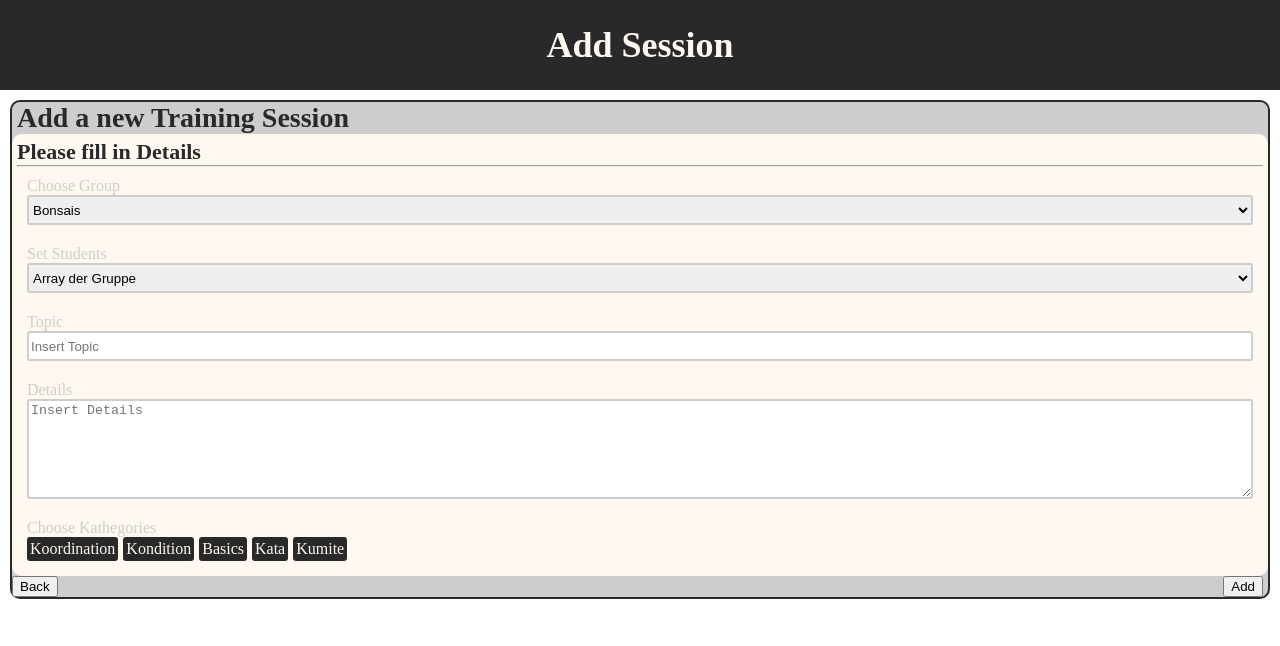
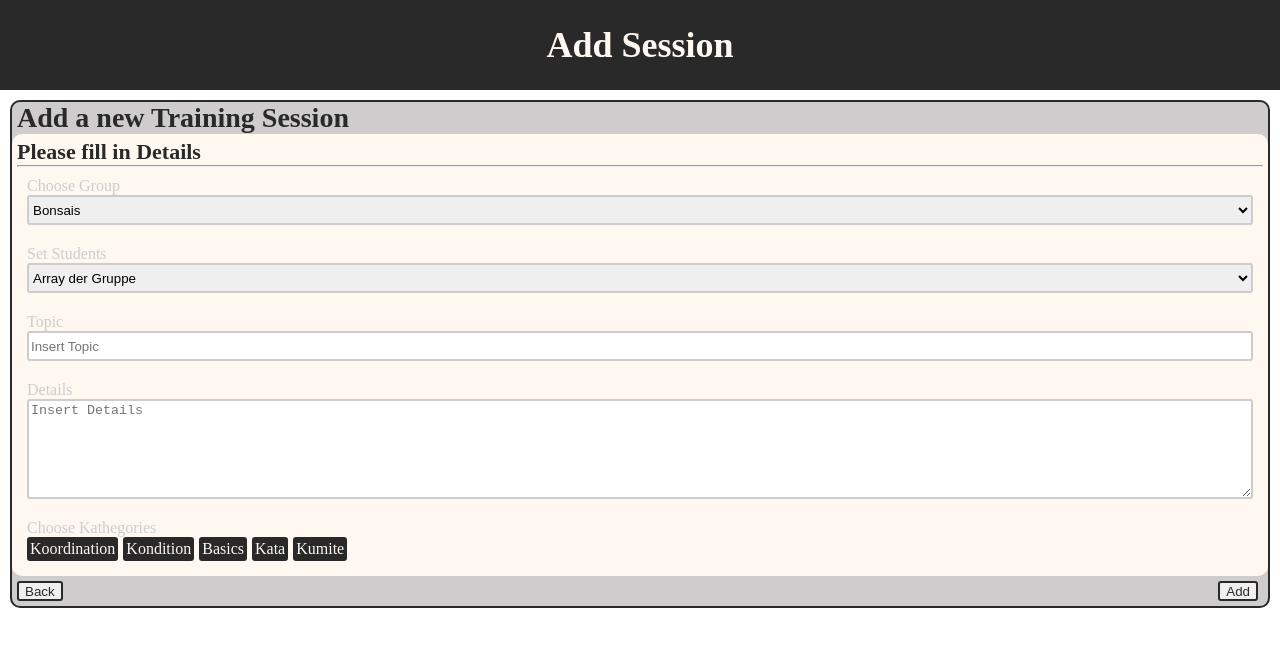
Before and after one commit to SaschaHgMann/coach-board, a React (Create React App) app: page /createSession in a window 1280 px wide. Shown: the top 646 px of the page. Built offline with nearby package versions, Linux system fonts and the light colour scheme; a web font is replaced by a local one.

Commit message:
Add Button Component (basic styled)

```diff
--- /dev/null
+++ b/src/components/Button.js
@@ -0,0 +1,11 @@
+import styled from "styled-components";
+
+const Button = styled.button`
+  margin: 5px;
+  height: 20px;
+  border: solid 2px #292929;
+  border-radius: 3px;
+  color: #292929;
+`;
+
+export default Button;
--- a/src/pages/CreateSession.js
+++ b/src/pages/CreateSession.js
@@ -5,6 +5,7 @@ import Headline from "../components/Headline";
 import PropTypes from "prop-types";
 import Devider from "../components/Devider";
 import StyledTag from "../components/Tag";
+import Button from "../components/Button";
 
 const StyledForm = styled.form`
   margin: 10px;
@@ -114,8 +115,8 @@ function CreateSession() {
           </TagList>
         </StyledCardBody>
         <StyledCardFooter>
-          <button>Back</button>
-          <button>Add</button>
+          <Button>Back</Button>
+          <Button>Add</Button>
         </StyledCardFooter>
       </StyledForm>
     </>
```
